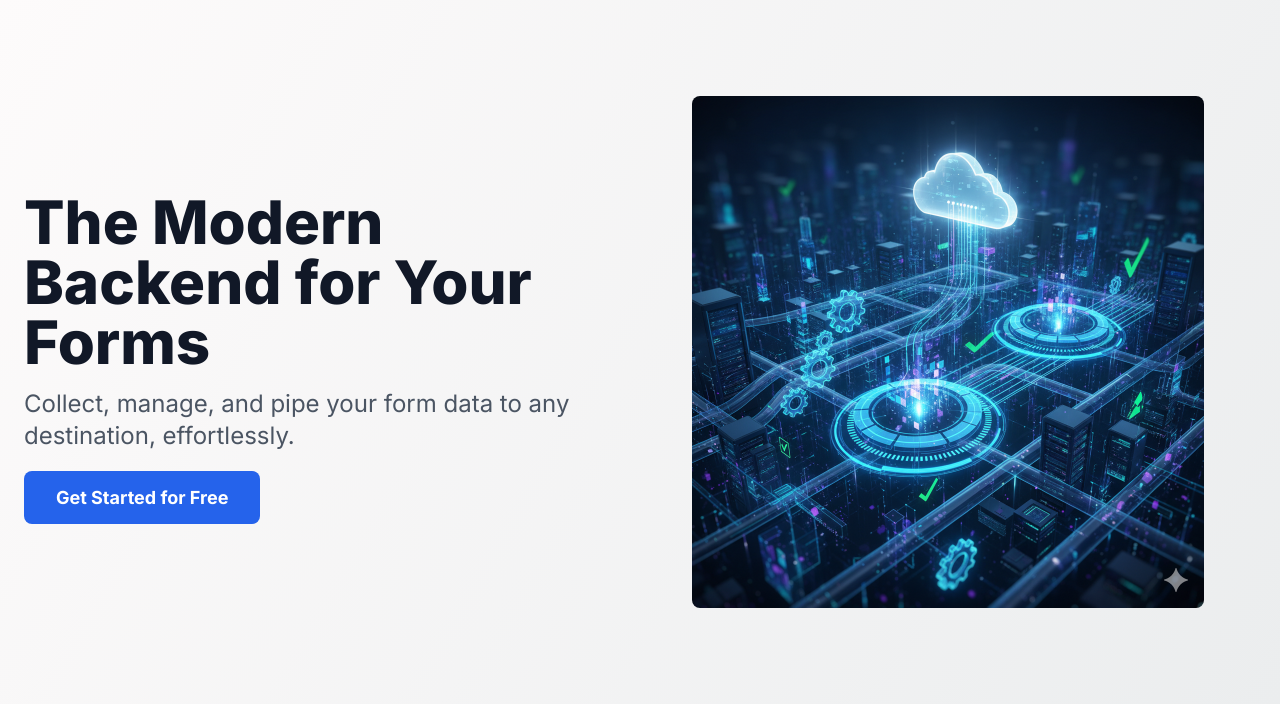
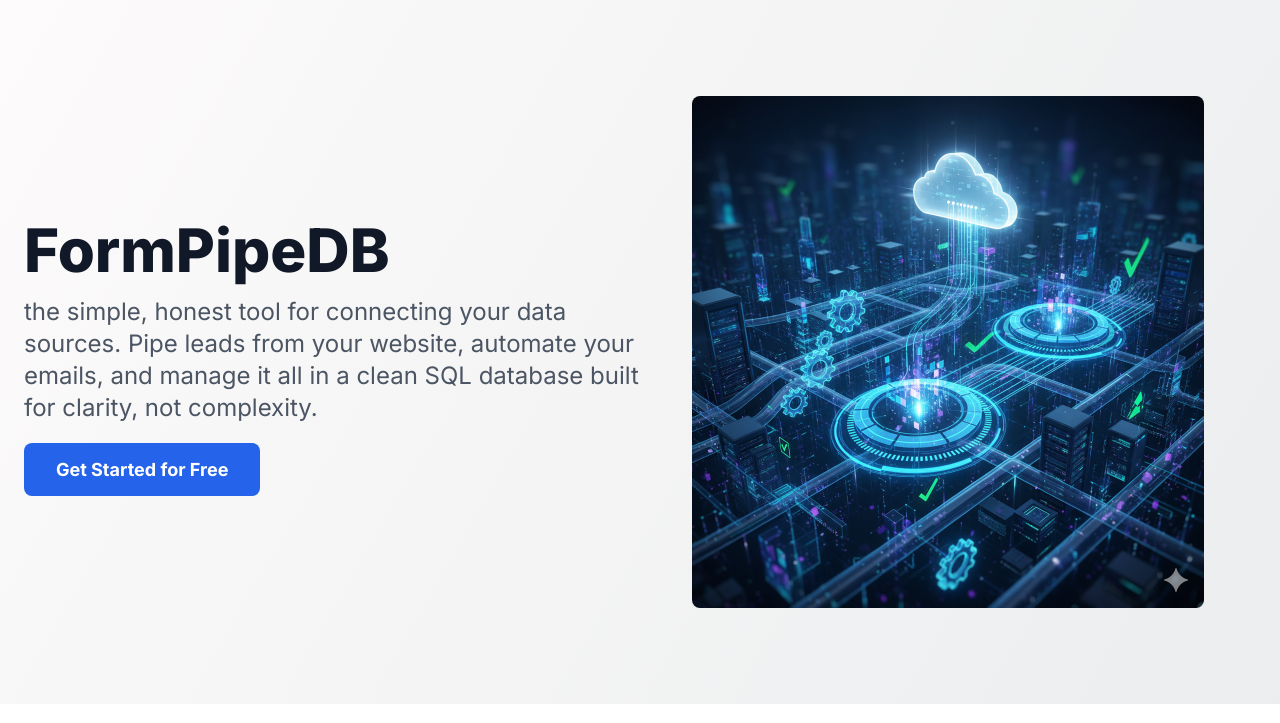
Before and after one commit to Noyonbond47/formpipedb, a FastAPI app: page / in a window 1280 px wide. Shown: the part 65-788 px from the top of the page. Run offline with FastAPI, Linux system fonts and the light colour scheme; some libraries are stand-ins or nearby versions.

Commit message:
homepagecommit

```diff
--- a/templates/index.html
+++ b/templates/index.html
@@ -3,7 +3,8 @@
 <head>
     <meta charset="UTF-8">
     <meta name="viewport" content="width=device-width, initial-scale=1.0">
-    <title>FormPipeDB - Your SaaS Solution</title>
+    <meta name="description" content="Automate data from web forms, manage clean SQL databases, and streamline workflows with FormPipeDB. The intuitive platform for small businesses and developers to connect, query, and export their data.">
+    <title>FormPipeDB | Simple SQLite Database & Web Form Automation</title>
     <script src="https://cdn.tailwindcss.com"></script>
     <link rel="preconnect" href="https://fonts.googleapis.com">
     <link rel="preconnect" href="https://fonts.gstatic.com" crossorigin>
@@ -39,8 +40,8 @@
         <section class="relative gradient-bg">
             <div class="container mx-auto px-6 py-20 md:py-24 flex flex-col md:flex-row items-center justify-center min-h-[70vh] md:min-h-[80vh]">
                 <div class="md:w-1/2 text-center md:text-left mb-12 md:mb-0">
-                    <h1 class="text-4xl md:text-6xl font-extrabold leading-tight text-gray-900">The Modern Backend for Your Forms</h1>
-                    <p class="text-xl md:text-2xl text-gray-600 mt-4">Collect, manage, and pipe your form data to any destination, effortlessly.</p>
+                    <h1 class="text-4xl md:text-6xl font-extrabold leading-tight text-gray-900">FormPipeDB</h1>
+                    <p class="text-xl md:text-2xl text-gray-600 mt-4">the simple, honest tool for connecting your data sources. Pipe leads from your website, automate your emails, and manage it all in a clean SQL database built for clarity, not complexity.</p>
                     <div class="mt-8 space-x-4">
                         <a href="/signup" class="bg-blue-600 text-white px-8 py-4 rounded-lg text-lg font-semibold hover:bg-blue-700 transition-transform hover:scale-105">Get Started for Free</a>
                     </div>
```
